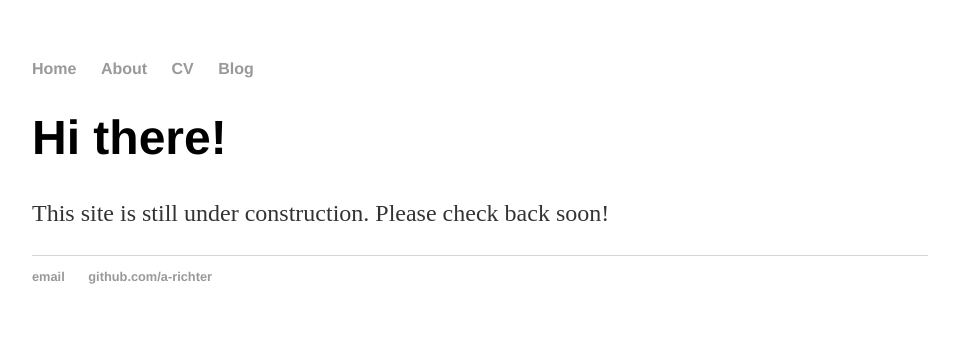
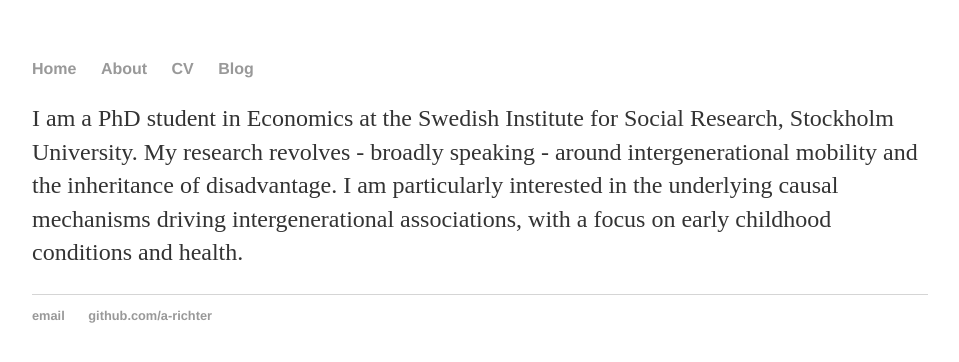
Before and after one commit to a-richter/a-richter.github.io, a Jekyll site: the page built from index.html, in a window 1280 px wide. Shown: the top 362 px of the page, without its empty margins (160-1119 px from the left). Built offline with Jekyll 4.4.1, drawn with Linux system fonts in a browser that asks for light colours.

Commit message:
Update index.html

```diff
--- a/index.html
+++ b/index.html
@@ -3,6 +3,8 @@ layout: default
 title: A. Richter
 ---
 <div class="blurb">
-	<h1>Hi there!</h1>
-	<p>This site is still under construction. Please check back soon!</p>
+ <p>I am a PhD student in Economics at the Swedish Institute for Social Research, Stockholm University.
+ My research revolves - broadly speaking - around intergenerational mobility and the inheritance of
+ disadvantage. I am particularly interested in the underlying causal mechanisms driving
+ intergenerational associations, with a focus on early childhood conditions and health. </p>
 </div><!-- /.blurb -->
```
